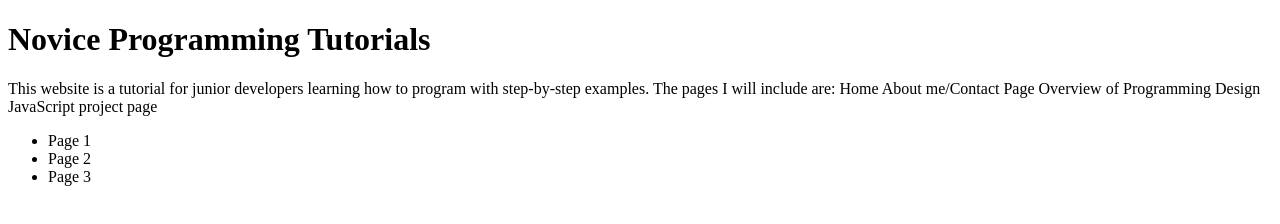
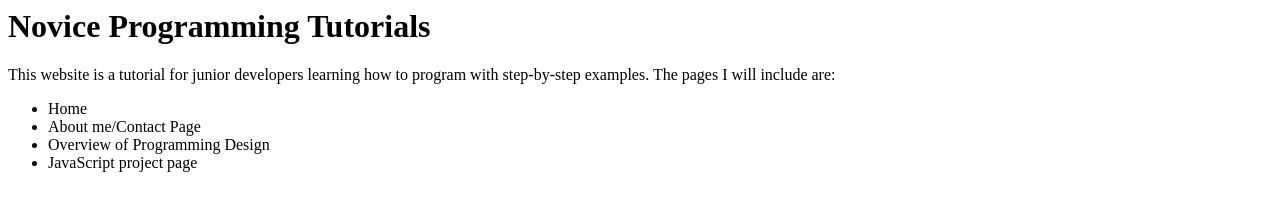
Before and after one commit to kebbawhitfield/kebbawhitfield.github.io, a plain HTML site: page CIS166AA/whitfield-final-project/index.html in a window 1280 px wide. Drawn offline with Linux system fonts and the light colour scheme.

Commit message:
Update index.html with Page Information

```diff
--- a/CIS166AA/whitfield-final-project/index.html
+++ b/CIS166AA/whitfield-final-project/index.html
@@ -1,4 +1,3 @@
-<!DOCTYPE html>
 <html lang="en">
 <head>
    <meta charset="UTF-8">
@@ -14,12 +13,7 @@
 			<!–– Kebba Whitfield, 3-27-2024, Project 1, CIS166AA -->
 			<h1>Novice Programming Tutorials</h1>
 
-			<p class="website"> This website is a tutorial for junior developers learning how to program with step-by-step examples. The pages I will include are:
-
-Home
-About me/Contact Page
-Overview of Programming Design
-JavaScript project page </p>
+			<p class="website"> This website is a tutorial for junior developers learning how to program with step-by-step examples. The pages I will include are: </p>
 
 			<header>
 
@@ -27,9 +21,10 @@ JavaScript project page </p>
 
 			<nav id="nav-pages">
  				<ul>
-  					<li>Page 1</li>
-  					<li>Page 2</li>
-  					<li>Page 3</li>
+  					<li>Home </li>
+  					<li>About me/Contact Page</li>
+  					<li>Overview of Programming Design</li>
+					<li>JavaScript project page</li>
 				</ul>
 			</nav>
 
```
